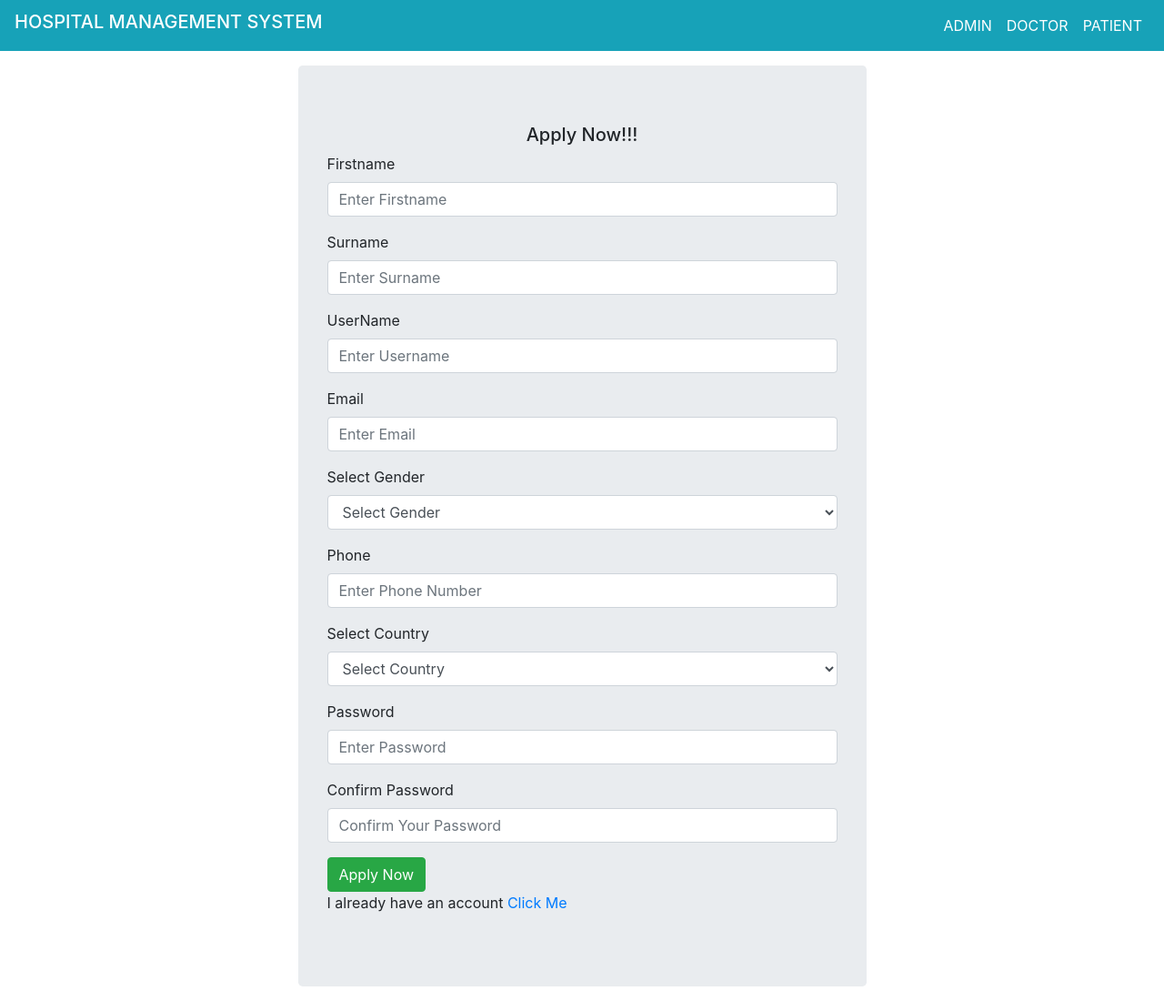
After one commit to pratikdesai399/dbms-project, a PHP site: page /apply.php in a window 1280 px wide. The commit adds this page. Shown: the whole page at 91% size. Run offline with PHP 8.4, Linux system fonts and the light colour scheme.

Commit message:
sign up page for doctor

```diff
--- /dev/null
+++ b/apply.php
@@ -0,0 +1,139 @@
+<?php
+
+    include("include/connection.php");
+    if(isset($_POST['apply'])){
+        $firstname = $_POST['firstname'];
+        $surname = $_POST['surname'];
+        $username = $_POST['uname'];
+        $email = $_POST['email'];
+        $gender = $_POST['gender'];
+        $phone = $_POST['phone'];
+        $country = $_POST['country'];
+        $password= $_POST['pass'];
+        $confirm_password = $_POST['con_pass'];
+
+        $error= array();
+        if(empty($firstname)){
+            $error['apply'] = "Enter First Name";
+        }else if(empty($surname)){
+            $error['apply'] = "Enter Surname";
+        }else if(empty($username)){
+            $error['apply'] = "Enter Username";
+        }else if(empty($email)){
+            $error['apply'] = "Enter email";
+        }else if($gender == ""){
+            $error['apply'] = "Enter gender";
+        }else if(empty($phone)){
+            $error['apply'] = "Enter Phone Number";
+        }else if($country == ""){
+            $error['apply'] = "Mention Country";
+        }else if(empty($password)){
+            $error['apply'] = "Enter Password";
+        }else if(empty($confirm_password)){
+            $error['apply'] = "Confirm Your Password";
+        }else if($password != $confirm_password){
+            $error['apply']= "Password did not match";
+        }
+
+        if(count($error) == 0){
+                $query = "insert into doctor(firstname,surname,username,email,gender,phone,country,password,salary,data_reg,status,profile)
+                            VALUES ('$firstname','$surname','$username','$email','$gender','9823842981','$country','$password','120000','NOW()','Pending','docotr') ";
+            $result = mysqli_query($connect, $query);
+            if($result){
+                echo $result;
+                echo "<script>alert('You have successfully Applied')</script>";
+                header("Loaction: docorlogin.php");
+            }else{
+                echo "<script>alert('Failed')</script>";
+            }
+        }
+    }
+
+    if(isset($error['apply'])){
+        $s = $error['apply'];
+        $show = "<h5 class='text-center alert alert-danger'>$s</h5>";
+    }else{
+        $show="";
+    }
+
+?>
+
+<!DOCTYPE html>
+<html lang="en">
+<head>
+    <meta charset="UTF-8">
+    <meta name="viewport" content="width=device-width, initial-scale=1.0">
+    <title>Doctor Apply</title>
+</head>
+<body >
+
+        <?php
+            include("include/header.php")
+        ?>
+
+        <div class="container-fluid">
+            <div class="col-md-12">
+                <div class="row">
+                    <div class="col-md-3"></div>
+                    <div class="col-md-6 my-3 jumbotron">
+                        <h5 class="text-center">Apply Now!!!</h5>
+                        <div class="">
+
+                            <?php echo $show; ?>
+                        </div>
+                        <form method="post" class="">
+                            <div class="form-group">
+                                <label for="" class="">Firstname</label>
+                                <input type="text" class="form-control" name="firstname" autocomplete="off" placeholder="Enter Firstname" >
+                            </div>
+                            <div class="form-group">
+                                <label for="" class="">Surname</label>
+                                <input type="text" class="form-control" name="surname" autocomplete="off" placeholder="Enter Surname" >
+                            </div>
+                            <div class="form-group">
+                                <label for="" class="">UserName</label>
+                                <input type="text" class="form-control" name="uname" autocomplete="off" placeholder="Enter Username" >
+                            </div>
+                            <div class="form-group">
+                                <label for="" class="">Email</label>
+                                <input type="text" class="form-control" name="email" autocomplete="off" placeholder="Enter Email" >
+                            </div>
+
+                            <div class="form-group">
+                                <label for="" class="">Select Gender</label>
+                                <select name="gender" id="" class="form-control">
+                                    <option value="" class="">Select Gender</option>
+                                    <option value="male" class="">Male</option>
+                                    <option value="female" class="">Female</option>
+                                </select>
+                            </div>
+                            <div class="form-group">
+                                <label for="" class="">Phone</label>
+                                <input type="text" class="form-control" name="phone" autocomplete="off" placeholder="Enter Phone Number" >
+                            </div>
+                            <div class="form-group">
+                                <label for="" class="">Select Country</label>
+                                <select name="country" id="" class="form-control">
+                                    <option value="" class="">Select Country</option>
+                                    <option value="india" class="">India</option>
+                                    <option value="other" class="">Other</option>
+                                </select>
+                            </div>
+                            <div class="form-group">
+                                <label for="" class="">Password</label>
+                                <input type="password" name="pass" class="form-control" placeholder="Enter Password" autocomplete="off">
+                            </div>
+                            <div class="form-group">
+                                <label for="" class="">Confirm Password</label>
+                                <input type="password" name="con_pass" class="form-control" placeholder="Confirm Your Password" autocomplete="off">
+                            </div>
+                            <input type="submit" name="apply"  value="Apply Now" class="btn btn-success">
+                            <p class="">I already have an account <a href="doctorlogin.php" class="">Click Me</a></p>
+                        </form>
+                    </div>
+                    <div class="col-md-3"></div>
+                </div>
+            </div>
+        </div>
+</body>
+</html>
--- a/doctorlogin.php
+++ b/doctorlogin.php
@@ -62,6 +62,7 @@
 				<input type="password" name="pass" class="form-control" placeholder="ENTER PASSWORD">
 			</div>
 			<input type="submit" name="login" class="btn btn-primary" >
+            <p>I do not have an account <a href="apply.php">Apply Now!!!</a></p>
         </form>
     </div>
 </body>
```
Also changed, not shown: admin/doctorlogin.php (added, +16 -0 lines), doctor/profile.php (+23 -5 lines).
